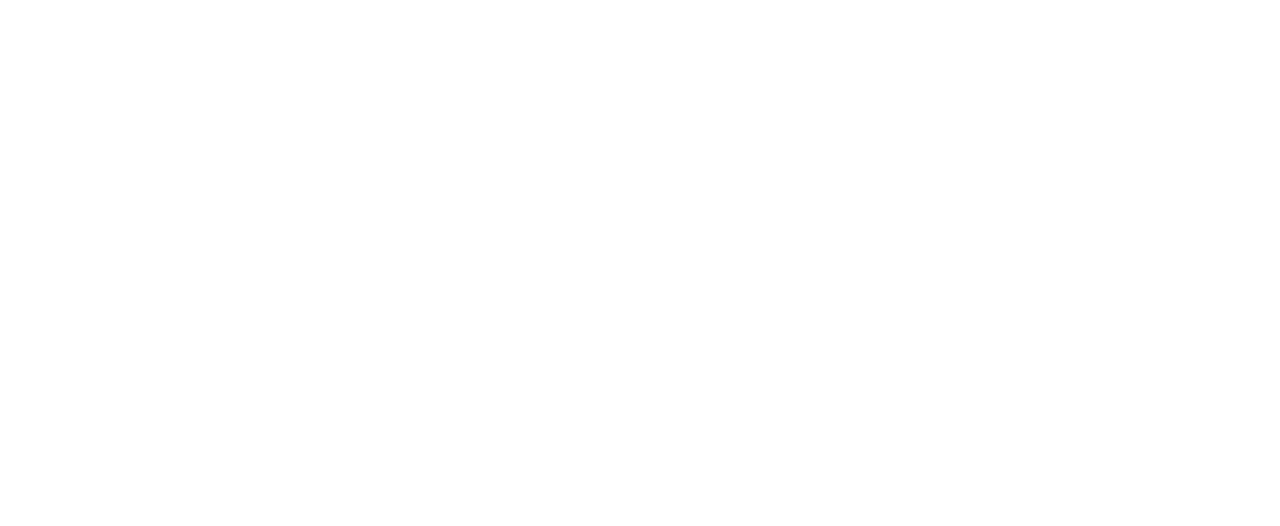
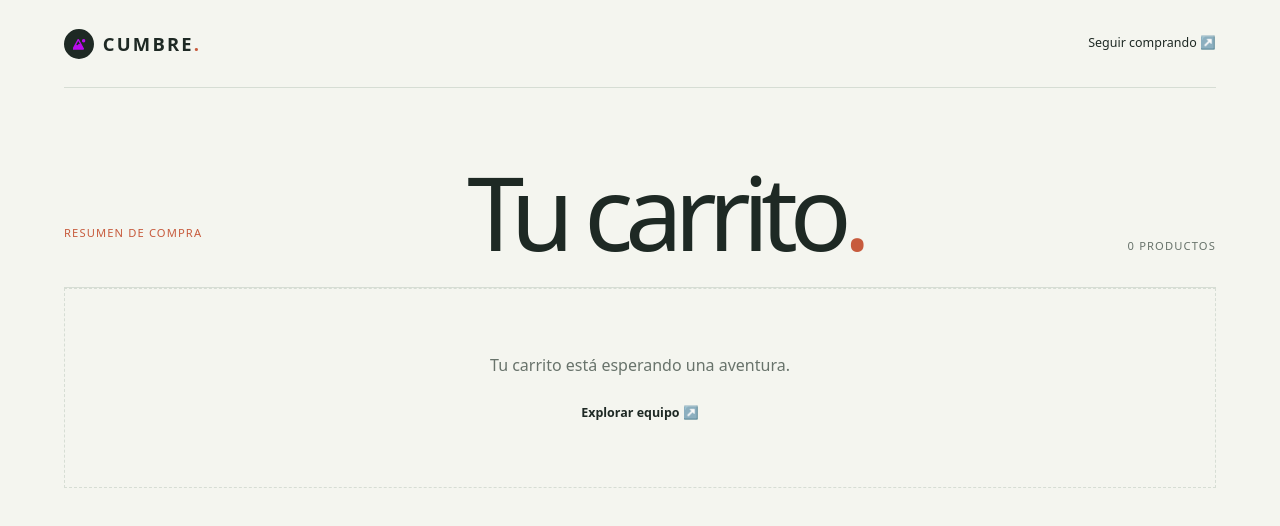
Before and after one commit to Qv1ko/ejercicio-curso-angular-moderno, an Angular app: page /carrito in a window 1280 px wide. Before the commit this address led to /. Shown: the top 526 px of the page. Built offline with nearby package versions, Linux system fonts and the light colour scheme; data requests are answered from the project's data file.

Commit message:
feat: add cart summary page

```diff
--- a/src/app/app.routes.ts
+++ b/src/app/app.routes.ts
@@ -1,4 +1,8 @@
 import { Routes } from '@angular/router';
 import { ProductList } from './product-list/product-list';
+import { CartSummary } from './cart-summary/cart-summary';
 
-export const routes: Routes = [{ path: '', component: ProductList }];
+export const routes: Routes = [
+  { path: '', component: ProductList },
+  { path: 'carrito', component: CartSummary },
+];
--- /dev/null
+++ b/src/app/cart-summary/cart-summary.css
@@ -0,0 +1,154 @@
+:host {
+  --ink: #1e2924;
+  --muted: #68736b;
+  --line: #d6ddd4;
+  --paper: #f4f5ef;
+  --acid: #d7ed62;
+  --rust: #c75b3d;
+  background: var(--paper);
+  color: var(--ink);
+  display: block;
+  min-height: 100dvh;
+}
+
+.cart-shell {
+  margin: 0 auto;
+  max-width: 1500px;
+  padding: 0 5vw 5rem;
+}
+
+.cart-header {
+  align-items: center;
+  border-bottom: 1px solid var(--line);
+  display: flex;
+  justify-content: space-between;
+  min-height: 88px;
+}
+
+.brand {
+  align-items: center;
+  color: inherit;
+  display: inline-flex;
+  font-size: 1.15rem;
+  font-weight: 800;
+  gap: 0.55rem;
+  letter-spacing: 0.12em;
+  text-decoration: none;
+}
+
+.brand-mark {
+  align-items: center;
+  background: var(--ink);
+  border-radius: 50%;
+  display: inline-flex;
+  height: 30px;
+  justify-content: center;
+  transform: rotate(45deg);
+  width: 30px;
+}
+
+.brand-mark img {
+  filter: invert(91%) sepia(58%) saturate(610%) hue-rotate(22deg) brightness(106%);
+  height: 13px;
+  transform: rotate(-45deg);
+  width: 13px;
+}
+
+.brand-dot { color: var(--rust); }
+
+.back-link,
+.primary-link {
+  color: inherit;
+  font-size: 0.78rem;
+  text-decoration: none;
+}
+
+.back-link:hover,
+.primary-link:hover { color: var(--rust); }
+
+.cart-content { padding-top: 5rem; }
+
+.cart-intro {
+  align-items: end;
+  border-bottom: 1px solid var(--line);
+  display: flex;
+  justify-content: space-between;
+  padding-bottom: 2rem;
+}
+
+.eyebrow,
+.cart-count {
+  color: var(--muted);
+  font-size: 0.7rem;
+  letter-spacing: 0.1em;
+  margin: 0;
+  text-transform: uppercase;
+}
+
+.eyebrow { color: var(--rust); margin-bottom: 0.8rem; }
+
+h1 { font-size: clamp(3rem, 8vw, 7rem); letter-spacing: -0.08em; line-height: 0.85; margin: 0; }
+
+.cart-layout { display: grid; gap: 4rem; grid-template-columns: minmax(0, 1fr) 260px; padding-top: 2rem; }
+
+.cart-item {
+  align-items: center;
+  border-bottom: 1px solid var(--line);
+  display: grid;
+  gap: 1rem;
+  grid-template-columns: 60px minmax(0, 1fr) auto auto;
+  padding: 1.2rem 0;
+}
+
+.item-marker {
+  align-items: center;
+  background: var(--ink);
+  border-radius: 50%;
+  color: var(--acid);
+  display: flex;
+  font-size: 1.5rem;
+  font-weight: 800;
+  height: 54px;
+  justify-content: center;
+  transform: rotate(-8deg);
+  width: 54px;
+}
+
+.item-details h2 { font-size: 1rem; margin: 0; }
+.item-details p { color: var(--muted); font-size: 0.75rem; line-height: 1.4; margin: 0.35rem 0 0; max-width: 480px; }
+.cart-item strong { font-size: 0.85rem; white-space: nowrap; }
+
+.remove-button {
+  background: none;
+  border: 0;
+  color: var(--muted);
+  cursor: pointer;
+  font: inherit;
+  font-size: 0.68rem;
+  text-decoration: underline;
+}
+
+.remove-button:hover { color: var(--rust); }
+
+.cart-totals { border-top: 2px solid var(--ink); padding-top: 1rem; }
+.total-row { display: flex; justify-content: space-between; }
+.total-row span { font-size: 0.78rem; }
+.total-row strong { font-size: 1.05rem; }
+.shipping-note { color: var(--muted); font-size: 0.72rem; line-height: 1.5; margin-top: 1.5rem; }
+
+.empty-cart,
+.status-message { border: 1px dashed var(--line); color: var(--muted); padding: 4rem 1rem; text-align: center; }
+.empty-cart p { margin: 0 0 1.4rem; }
+.primary-link { color: var(--ink); font-weight: 700; }
+.error-message { color: var(--rust); }
+
+@media (max-width: 700px) {
+  .cart-shell { padding-inline: 1.25rem; }
+  .cart-content { padding-top: 3rem; }
+  .cart-intro { align-items: start; flex-direction: column; gap: 1.5rem; }
+  .cart-layout { gap: 2.5rem; grid-template-columns: 1fr; }
+  .cart-item { grid-template-columns: 48px minmax(0, 1fr) auto; }
+  .item-marker { font-size: 1.2rem; height: 42px; width: 42px; }
+  .cart-item strong { grid-column: 2; }
+  .remove-button { grid-column: 3; grid-row: 2; }
+}
--- /dev/null
+++ b/src/app/cart-summary/cart-summary.html
@@ -0,0 +1,58 @@
+<main class="cart-shell">
+  <header class="cart-header">
+    <a class="brand" routerLink="/" aria-label="Cumbre, página principal">
+      <span class="brand-mark" aria-hidden="true"><img src="/icon.svg" alt="" /></span>
+      <span>CUMBRE<span class="brand-dot">.</span></span>
+    </a>
+    <a class="back-link" routerLink="/">Seguir comprando <span aria-hidden="true">↗</span></a>
+  </header>
+
+  <section class="cart-content" aria-labelledby="cart-title">
+    <div class="cart-intro">
+      <p class="eyebrow">Resumen de compra</p>
+      <h1 id="cart-title">Tu carrito<span class="brand-dot">.</span></h1>
+      <p class="cart-count">{{ cart.count() }} {{ cart.count() === 1 ? 'producto' : 'productos' }}</p>
+    </div>
+
+    @if (cart.isLoading()) {
+    <div class="status-message" role="status">Cargando carrito...</div>
+    } @else if (cart.hasError()) {
+    <div class="status-message error-message" role="alert">
+      No hemos podido actualizar el carrito. Comprueba que JSON Server está activo.
+    </div>
+    } @else if (cart.items().length === 0) {
+    <div class="empty-cart">
+      <p>Tu carrito está esperando una aventura.</p>
+      <a class="primary-link" routerLink="/">Explorar equipo <span aria-hidden="true">↗</span></a>
+    </div>
+    } @else {
+    <div class="cart-layout">
+      <div class="cart-items" aria-label="Productos del carrito">
+        @for (item of cart.items(); track item.id) {
+        <article class="cart-item">
+          <div class="item-marker" aria-hidden="true">{{ item.producto.nombre.charAt(0) }}</div>
+          <div class="item-details">
+            <h2>{{ item.producto.nombre }}</h2>
+            <p>{{ item.producto.descripcion }}</p>
+          </div>
+          <strong>{{ item.producto.precio | currency: 'EUR' : 'symbol' : '1.2-2' }}</strong>
+          <button
+            class="remove-button"
+            type="button"
+            [attr.aria-label]="'Eliminar ' + item.producto.nombre + ' del carrito'"
+            (click)="removeItem(item)"
+          >
+            Eliminar
+          </button>
+        </article>
+        }
+      </div>
+
+      <aside class="cart-totals" aria-label="Totales de la compra">
+        <div class="total-row"><span>Subtotal</span><strong>{{ subtotal() | currency: 'EUR' : 'symbol' : '1.2-2' }}</strong></div>
+        <p class="shipping-note">Los gastos de transporte se calcularán al finalizar.</p>
+      </aside>
+    </div>
+    }
+  </section>
+</main>
--- /dev/null
+++ b/src/app/cart-summary/cart-summary.ts
@@ -0,0 +1,28 @@
+import { CurrencyPipe } from '@angular/common';
+import { ChangeDetectionStrategy, Component, OnInit, computed, inject } from '@angular/core';
+import { RouterLink } from '@angular/router';
+import { CartService } from '../shared/services/cart.service';
+import { CartItem } from '../shared/domain/cart-item.type';
+
+@Component({
+  changeDetection: ChangeDetectionStrategy.OnPush,
+  imports: [CurrencyPipe, RouterLink],
+  selector: 'app-cart-summary',
+  styleUrl: './cart-summary.css',
+  templateUrl: './cart-summary.html',
+})
+export class CartSummary implements OnInit {
+  protected readonly cart = inject(CartService);
+
+  protected readonly subtotal = computed(() =>
+    this.cart.items().reduce((total, item) => total + item.producto.precio, 0),
+  );
+
+  ngOnInit(): void {
+    this.cart.load();
+  }
+
+  protected removeItem(item: CartItem): void {
+    this.cart.remove(item);
+  }
+}
```
